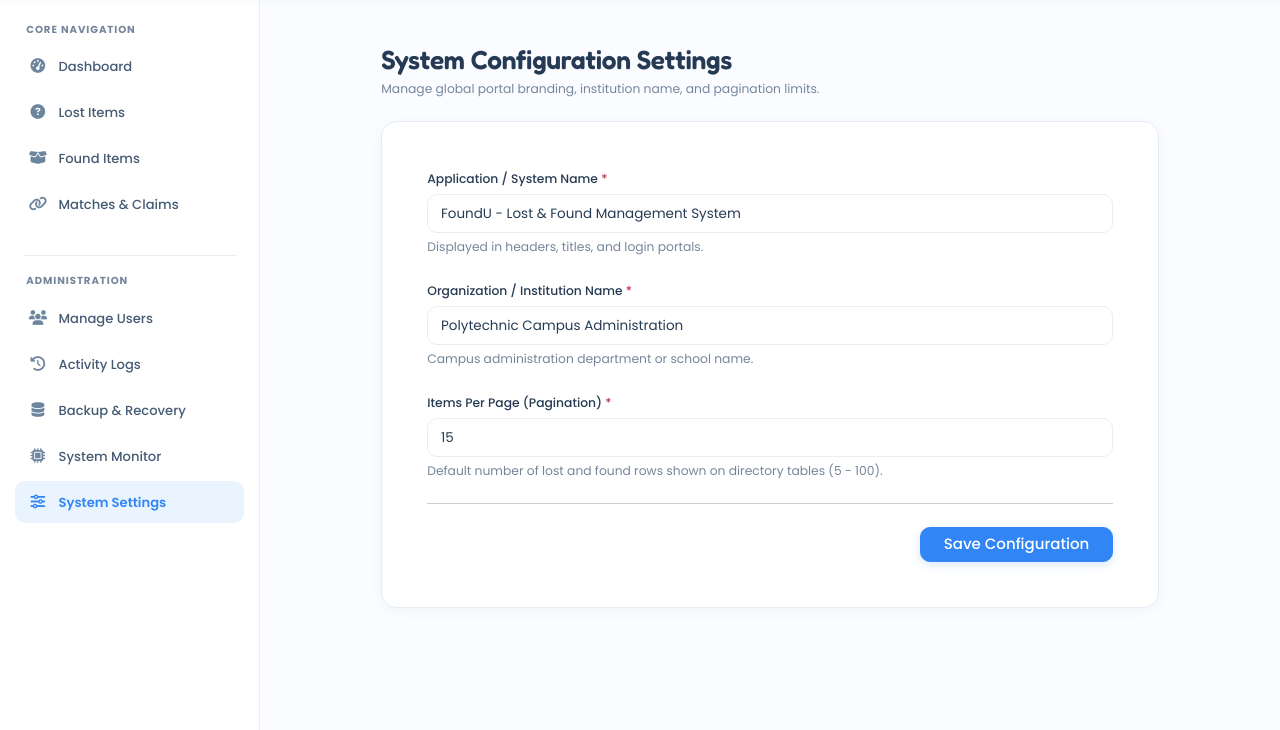
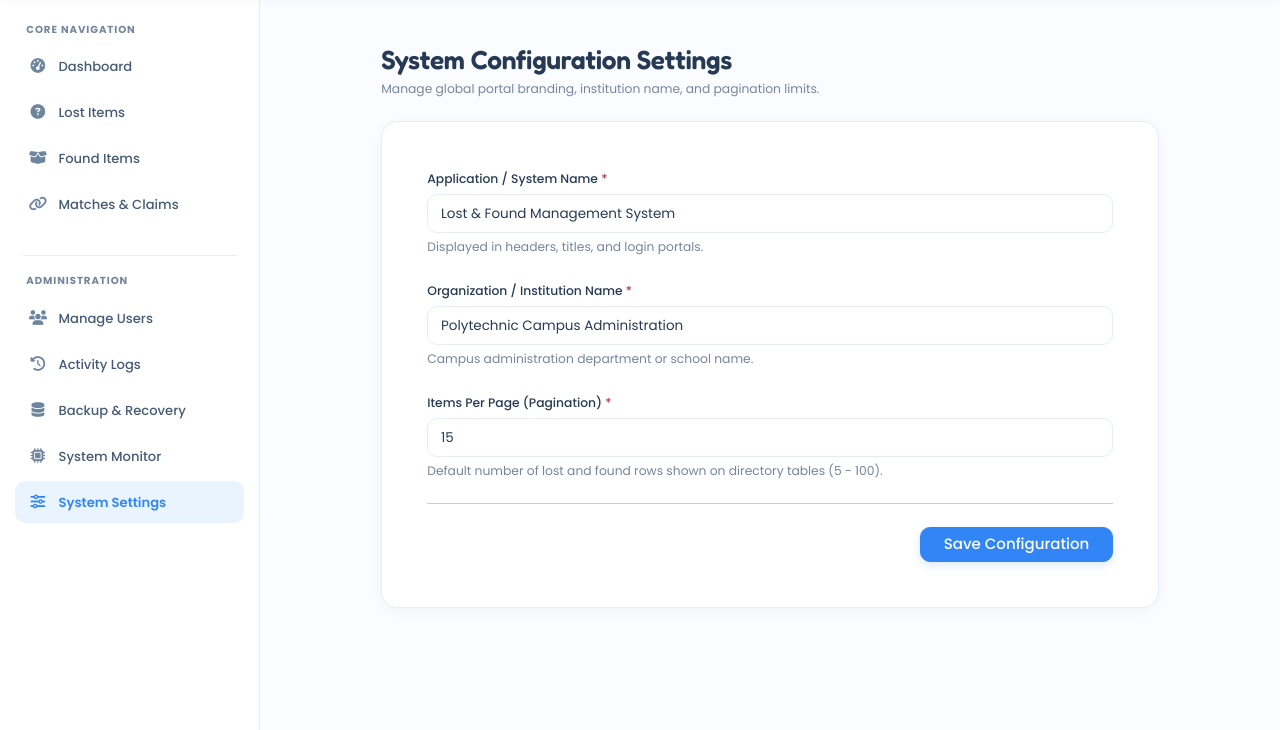
Before and after one commit to ye0mar/PtcFind, a PHP site: page /foundu/admin/settings.php in a window 1280 px wide. Shown: the part 69-799 px from the top of the page. Run offline with PHP 8.4, Linux system fonts and the light colour scheme; a user stored in the database is signed in; data comes from the database, SQL or seed files in the repository; data that the repository does not hold is empty; some libraries are stand-ins or nearby versions.

Commit message:
refactor: update system name branding
Standardize the system name to "Lost & Found Management System" across the codebase and database, removing redundant legacy branding.

```diff
--- a/admin/settings.php
+++ b/admin/settings.php
@@ -39,7 +39,7 @@ if ($_SERVER['REQUEST_METHOD'] === 'POST') {
     exit;
 }
 
-$systemName = get_setting('system_name', 'FoundU - Lost & Found Management System');
+$systemName = get_setting('system_name', 'Lost & Found Management System');
 $orgName    = get_setting('organization_name', 'Polytechnic Campus Administration');
 $perPage    = get_setting('items_per_page', '15');
 
--- a/database/lost_and_found_db.sql
+++ b/database/lost_and_found_db.sql
@@ -197,7 +197,7 @@ INSERT INTO `categories` (`id`, `name`) VALUES
 ON DUPLICATE KEY UPDATE `id`=`id`;
 
 INSERT INTO `system_settings` (`setting_key`, `setting_value`) VALUES
-('system_name', 'FoundU - Lost & Found Management System'),
+('system_name', 'Lost & Found Management System'),
 ('organization_name', 'Polytechnic Campus Administration'),
 ('default_status_lost', 'open'),
 ('default_status_found', 'available'),
--- a/includes/header.php
+++ b/includes/header.php
@@ -10,8 +10,8 @@ require_once __DIR__ . '/csrf.php';
 require_once __DIR__ . '/flash_messages.php';
 require_once __DIR__ . '/notifications.php';
 
-$pageTitle = isset($pageTitle) ? $pageTitle . ' - FoundU' : 'FoundU - Lost & Found Management System';
-$systemName = get_setting('system_name', 'FoundU - Lost & Found Management System');
+$pageTitle = isset($pageTitle) ? $pageTitle . ' - FoundU' : 'FoundU';
+$systemName = get_setting('system_name', 'Lost & Found Management System');
 $headerUser = current_user();
 ?>
 <!DOCTYPE html>
--- a/login.php
+++ b/login.php
@@ -73,7 +73,8 @@ require_once __DIR__ . '/includes/header.php';
                                 <i class="fa-solid fa-magnifying-glass fs-3"></i>
                             </div>
                             <h3 class="auth-brand-title mb-1">FoundU</h3>
-                            <p class="font-meta text-muted small mb-0"><?= sanitize(get_setting('system_name', 'Lost & Found Management System')) ?></p>
+                            <?php $loginSubtitle = get_setting('system_name', 'Lost & Found Management System'); if ($loginSubtitle === 'FoundU - Lost & Found Management System') { $loginSubtitle = 'Lost & Found Management System'; } ?>
+                            <p class="font-meta text-muted small mb-0"><?= sanitize($loginSubtitle) ?></p>
                         </div>
 
                         <!-- Flash / Error alerts -->
```
Also changed, not shown: server.cjs (+7 -2 lines).
